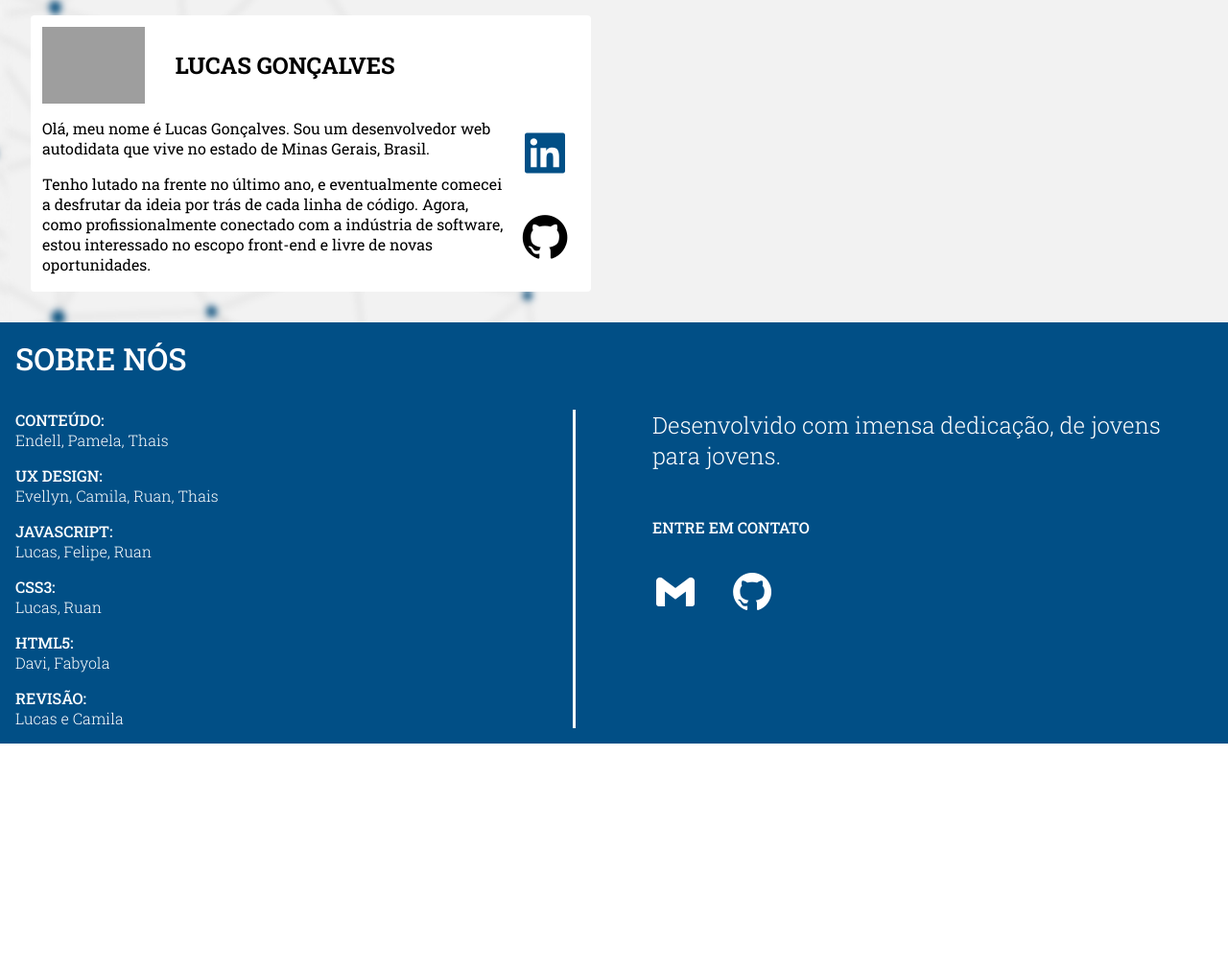
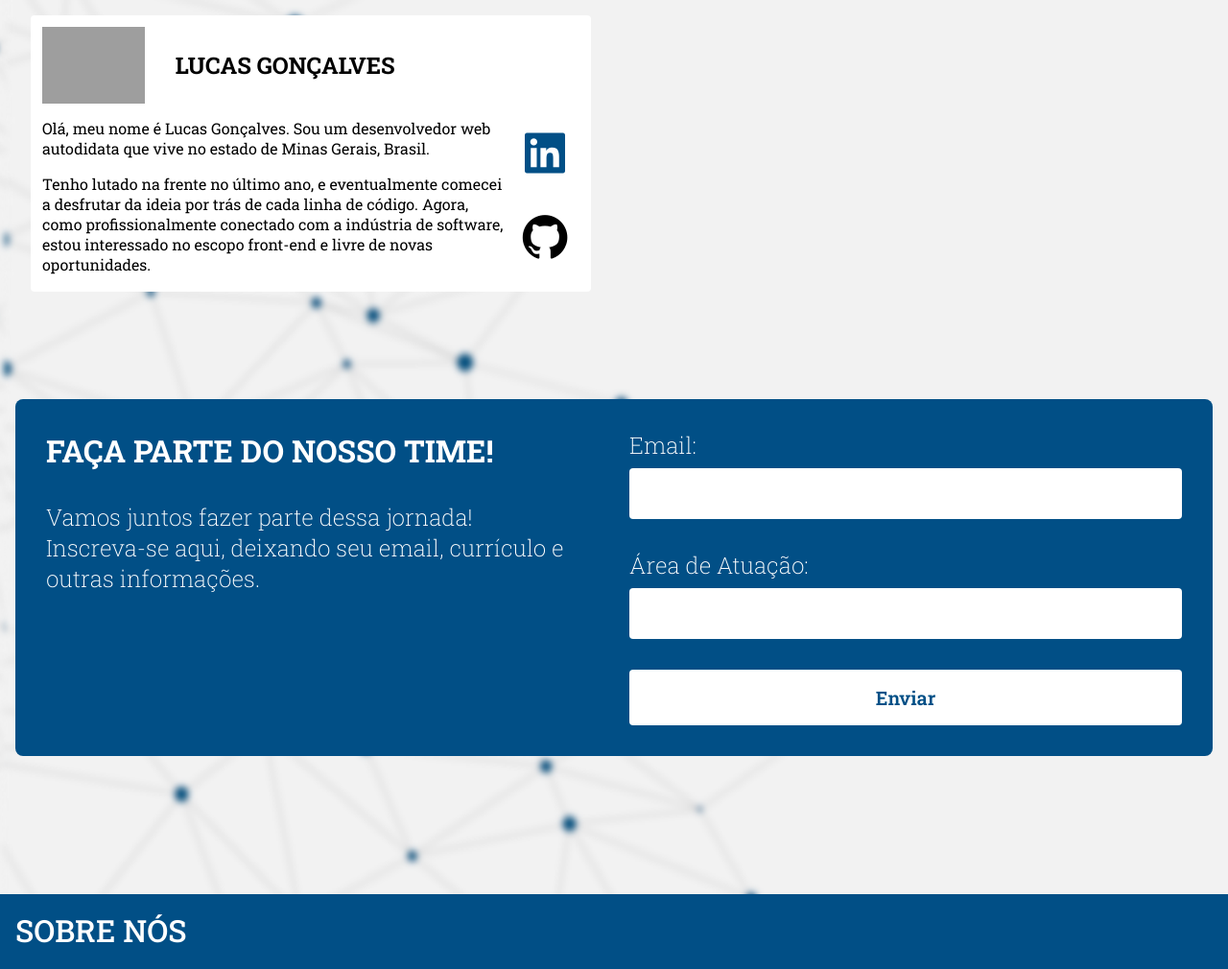
Before and after one commit to TECHTUAIS/TECHTUAIS, a plain HTML site: page index.html in a window 1280 px wide. Shown: the part 980-1990 px from the top of the page at 96% size. Before the commit the page ends 1755 px from the top, so only its background shows below. Drawn offline with nearby package versions, Linux system fonts and the light colour scheme; grey boxes are pictures that could not be loaded.

Commit message:
adiocionando o sobre nós e o links do header

```diff
--- a/css/stylesCandidatos.css
+++ b/css/stylesCandidatos.css
@@ -4,8 +4,6 @@
   align-items: center;
 
   width: 100%;
-  background: url(../assets/BackgroundImgRest.png) no-repeat center;
-  background-size: cover;
 }
 
 .candidatos h3 {
--- /dev/null
+++ b/css/stylesConvite.css
@@ -0,0 +1,72 @@
+.convite {
+  background: #014f86;
+  margin: 5rem 1rem 1rem 1rem;
+
+  border-radius: 0.5rem;
+  padding: 2rem;
+
+  display: grid;
+  grid-template-columns: repeat(2, 1fr);
+  gap: 2rem;
+}
+
+.convite__title {
+  font-size: 2rem;
+  margin-bottom: 2rem;
+  color: #fff;
+  text-transform: uppercase;
+}
+
+.convite__header p {
+  font-size: 1.5rem;
+  color: #fff;
+  font-weight: 200;
+}
+
+.convite form {
+  display: flex;
+  flex-direction: column;
+  gap: 2rem;
+}
+
+.convite form label {
+  display: flex;
+  flex-direction: column;
+  color: #fff;
+  font-size: 1.5rem;
+  font-weight: 200;
+  gap: 0.5rem;
+}
+
+.convite form label input {
+  padding: 1rem;
+  border-radius: 0.25rem;
+  border: none;
+  outline: none;
+  font-size: 1rem;
+  transition: all 0.2s;
+}
+
+.convite form button {
+  display: flex;
+  align-items: center;
+  justify-content: center;
+
+  padding: 1rem;
+  border-radius: 0.25rem;
+  border: none;
+  background-color: #fff;
+  color: #014f86;
+  font-size: 1.24rem;
+  font-weight: 600;
+  transition: all 0.2s;
+  cursor: pointer;
+}
+
+.convite form button:hover {
+  filter: brightness(0.8);
+}
+
+.convite form label input:focus {
+  filter: brightness(0.8);
+}
--- a/css/stylesHeader.css
+++ b/css/stylesHeader.css
@@ -1,10 +1,16 @@
 .header {
+  position: fixed;
+  top: 0;
+  left: 0;
+  right: 0;
+
+  background: #FFF;
+
   display: flex;
   align-items: center;
   padding: 0.25rem;
 
   height: 5rem;
-  width: 100vw;
 }
 
 .header__logo {
--- a/css/stylesMain.css
+++ b/css/stylesMain.css
@@ -1,8 +1,14 @@
+.main {
+  background: url(../assets/BackgroundImgRest.png) no-repeat center;
+  background-size: cover;
+  padding: 5rem 0 8rem 0;
+}
+
 .main__header {
   height: calc(100vh - 5rem);
   background: url(../assets/backgroundImgBools.png) no-repeat center;
   background-size: cover;
-  padding: 7rem 0 0 5rem;
+  padding: 11rem 0 0 5rem;
 }
 
 .main__header--title {
--- a/index.html
+++ b/index.html
@@ -6,12 +6,13 @@
   <link rel="preconnect" href="https://fonts.gstatic.com" crossorigin>
 
   <meta charset="utf-8">
-  <title>Testezin</title>
+  <title>Techtuais</title>
 
   <link rel="stylesheet" href="css/reset.css">
   <link rel="stylesheet" href="css/stylesHeader.css">
   <link rel="stylesheet" href="css/stylesMain.css">
   <link rel="stylesheet" href="css/stylesCandidatos.css">
+  <link rel="stylesheet" href="css/stylesConvite.css">
   <link rel="stylesheet" href="css/stylesFooter.css">
 
   <link href='https://unpkg.com/boxicons@2.1.1/css/boxicons.min.css' rel='stylesheet'>
@@ -28,11 +29,11 @@
     >
 
     <nav class="header__nav">
-      <a href="">Visão Geral</a>
+      <a href="#header">Visão Geral</a>
       <a href="">Missão</a>
-      <a href="">Candidatos</a>
-      <a href="">Inscreva-se</a>
-      <a href="">Sobre Nós</a>
+      <a href="#candidatos">Candidatos</a>
+      <a href="#inscrever">Inscreva-se</a>
+      <a href="#sobreNos">Sobre Nós</a>
     </nav>
 
     <img
@@ -42,7 +43,7 @@
     >
   </header>
 
-  <main class="main">
+  <main class="main" id="header">
     <section class="main__header">
       <div class="main__header--title">
         <h1>Conecte-se com o futuro!</h1>
@@ -52,16 +53,46 @@
 
     <div class="divider"></div>
 
-    <section class="candidatos">
+    <section class="candidatos" id="candidatos">
       <h3>Candidatos</h3>
 
       <div id="render_html_users" class="candidatos__container">
 
       </div>
     </section>
+
+
+    <section class="convite" id="inscrever">
+      <div class="convite__header">
+        <h2 class="convite__title">
+          Faça parte do nosso time!
+        </h2>
+
+        <p>
+          Vamos juntos fazer parte dessa jornada!<br>
+          Inscreva-se aqui, deixando seu email, currículo e outras informações.</br>
+        </p>
+      </div>
+
+      <form post="https://api.emailjs.com/api/v1.0/email/send-form">
+        <label>
+          Email:
+          <input type="text" name="Email" size="50%">
+        </label>
+
+        <label>
+          Área de Atuação:
+          <input type="text" name="Email" size="50%">
+        </label>
+
+        <button type="submit">
+          Enviar
+        </button>
+      </form>
+    </section>
   </main>
 
-  <footer class="footer">
+  <footer class="footer" id="sobreNos">
     <h2 class="footer__title">
       Sobre nós
     </h2>
```
